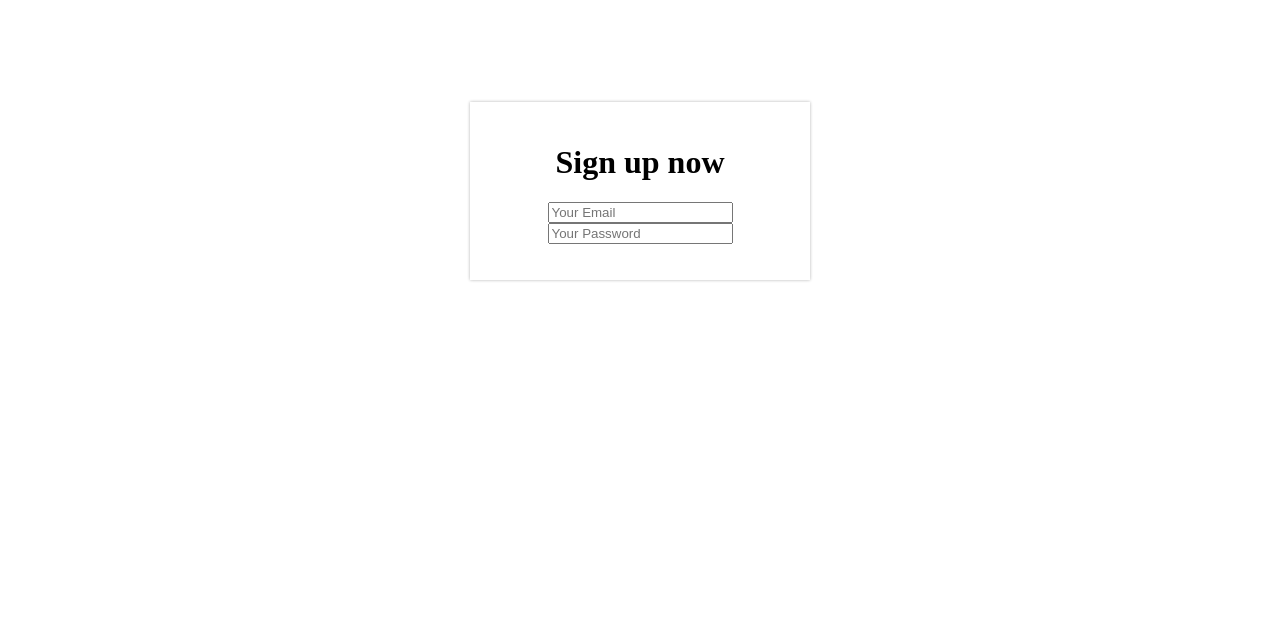
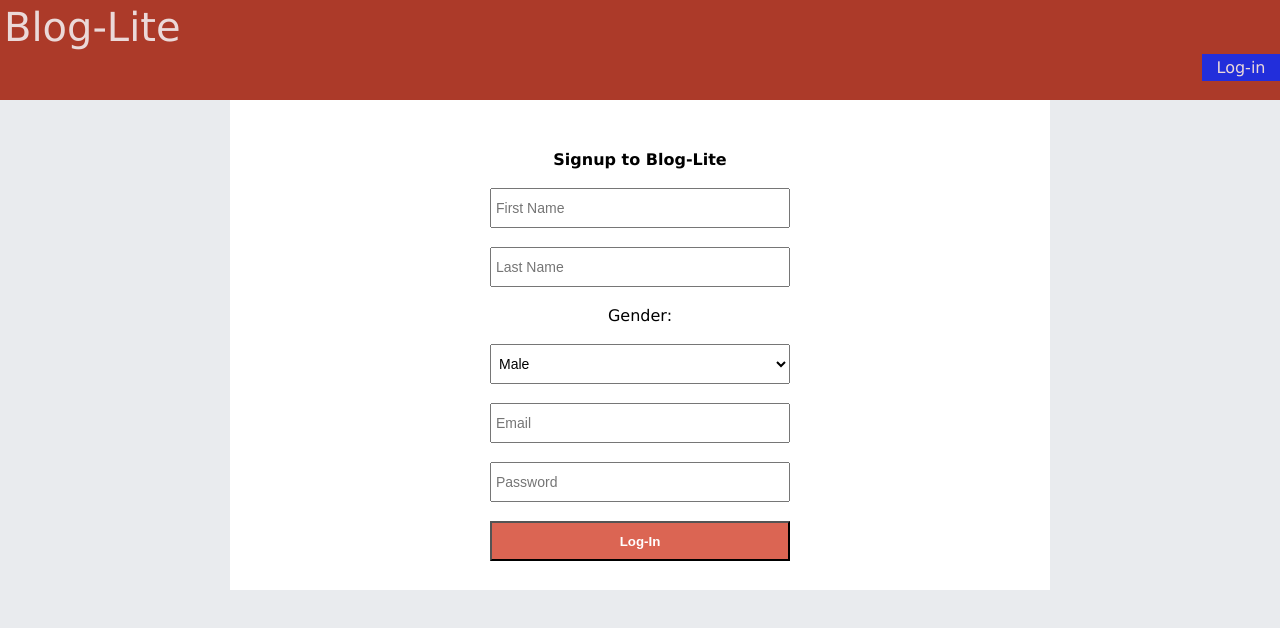
Before and after one commit to akhil-v1/AppDev1-Project, a plain HTML site: page Sign-up.html in a window 1280 px wide. Drawn offline with Linux system fonts and the light colour scheme.

Commit message:
New Files

```diff
--- a/Sign-up.html
+++ b/Sign-up.html
@@ -1,19 +1,30 @@
 <html>
 
 <head>
-    <title>Sign Up Form</title>
+    <title>Blog-Lite | Signup</title>
 
     <link rel="stylesheet" href="style.css">
 </head>
 
 <body>
+    <div class="top-bar">
 
-    <div class="sign-up-form">
-        <h1>Sign up now</h1>
-        <form>
-            <input type="email" class="input-box" placeholder="Your Email">
-            <input type="password" class="input-box" placeholder="Your Password">
-        </form>
+        <div class="name">Blog-Lite </div>
+        <div class="signup-button">Log-in</div>
+    </div>
+    <div class="login-bar">
+        Signup to Blog-Lite<br><br>
+
+        <input type="text" class="text" placeholder="First Name"><br><br>
+        <input type="text" class="text" placeholder="Last Name"><br><br>
+        <span style="font-weight: normal;">Gender:</span><br><br>
+        <select class="text">
+            <option>Male</option>
+            <option>Female</option>
+        </select><br><br>
+        <input type="text" class="text" placeholder="Email"><br><br>
+        <input type="password" class="text" placeholder="Password"><br><br>
+        <input type="submit" class="button" value="Log-In"><br><br>
     </div>
 
 </body>
--- a/style.css
+++ b/style.css
@@ -1,13 +1,51 @@
 body {
+    font-family: 'Lucida Sans', 'Lucida Sans Regular', 'Lucida Grande', 'Lucida Sans Unicode', Geneva, Verdana, sans-serif;
     margin: 0;
     padding: 0;
+    background-color: #e9ebee;
 }
 
-.sign-up-form {
+.top-bar {
+    height: 100px;
+    background-color: rgb(172, 58, 41);
+    color: #ebd9d9;
+}
+
+.name {
+    font-size: 40px;
+    padding: 4px;
+}
+
+.signup-button {
+    background-color: #222edb;
+    width: 70px;
+    text-align: center;
+    padding: 4px;
+    float: right;
+}
+
+.login-bar {
+    background-color: white;
+    width: 800px;
+    margin: auto;
+    margin-top: '50px';
+    padding: 10px;
+    padding-top: 50px;
+    text-align: center;
+    font-weight: bold;
+}
+
+.text {
+    height: 40px;
     width: 300px;
-    box-shadow: 0 0 3px 0 rgba(0, 0, 0, 0.3);
-    background: #fff;
-    padding: 20px;
-    margin: 8% auto 0;
-    text-align: center;
+    padding: 4px;
+    font-size: 14px;
 }
+
+.button {
+    width: 300px;
+    height: 40px;
+    font-weight: bold;
+    background-color: rgb(219, 101, 83);
+    color: white;
+}
```
Also changed, not shown: Log-in.html (added, +25 -0 lines).
